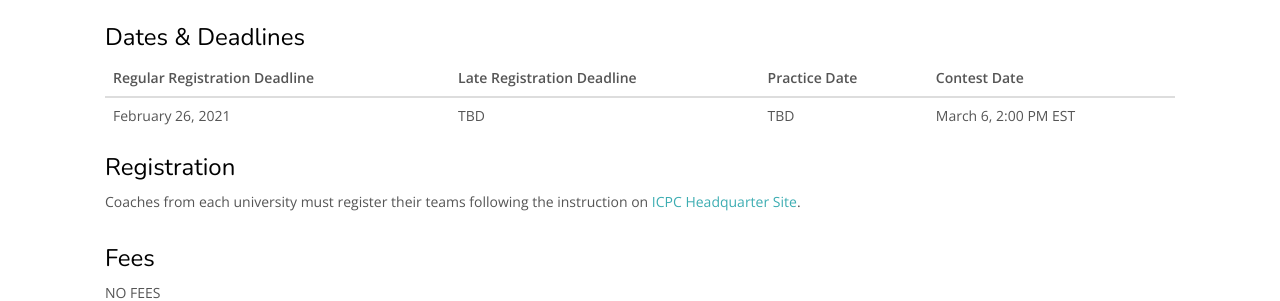
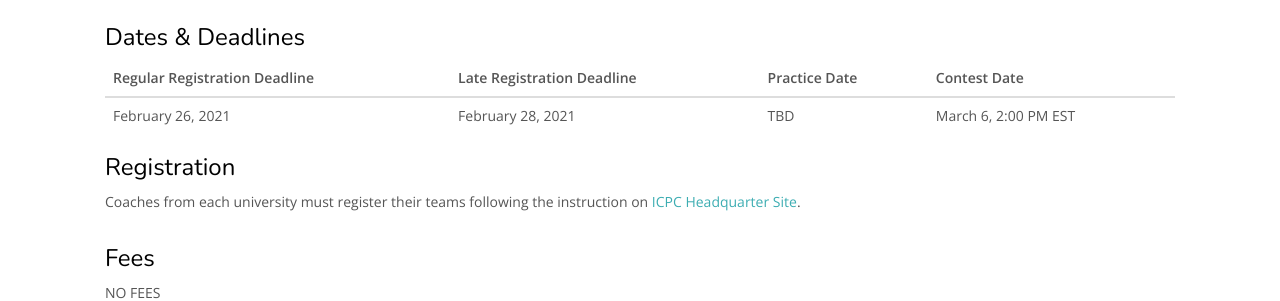
Before and after one commit to icpc/na-northeast-web, a Jekyll site: the page built from docs/index.html, in a window 1280 px wide and 900 px high, scrolled down 2242 px. Shown: the part 154-455 px from the top of the window. Built offline with Jekyll 4.4.1, drawn with Linux system fonts in a browser that asks for light colours; nearby versions of some CDN libraries.

Commit message:
late registration part 2

```diff
--- a/docs/_data/contest.yml
+++ b/docs/_data/contest.yml
@@ -3,7 +3,7 @@ year: 2020 # contest year
 
 date:
   regular: February 26, 2021 # regular registration deadline
-  late: TBD # late registration deadline
+  late: February 28, 2021 # late registration deadline
   practice: TBD
   contest: March 6, 2:00 PM EST
 
```
